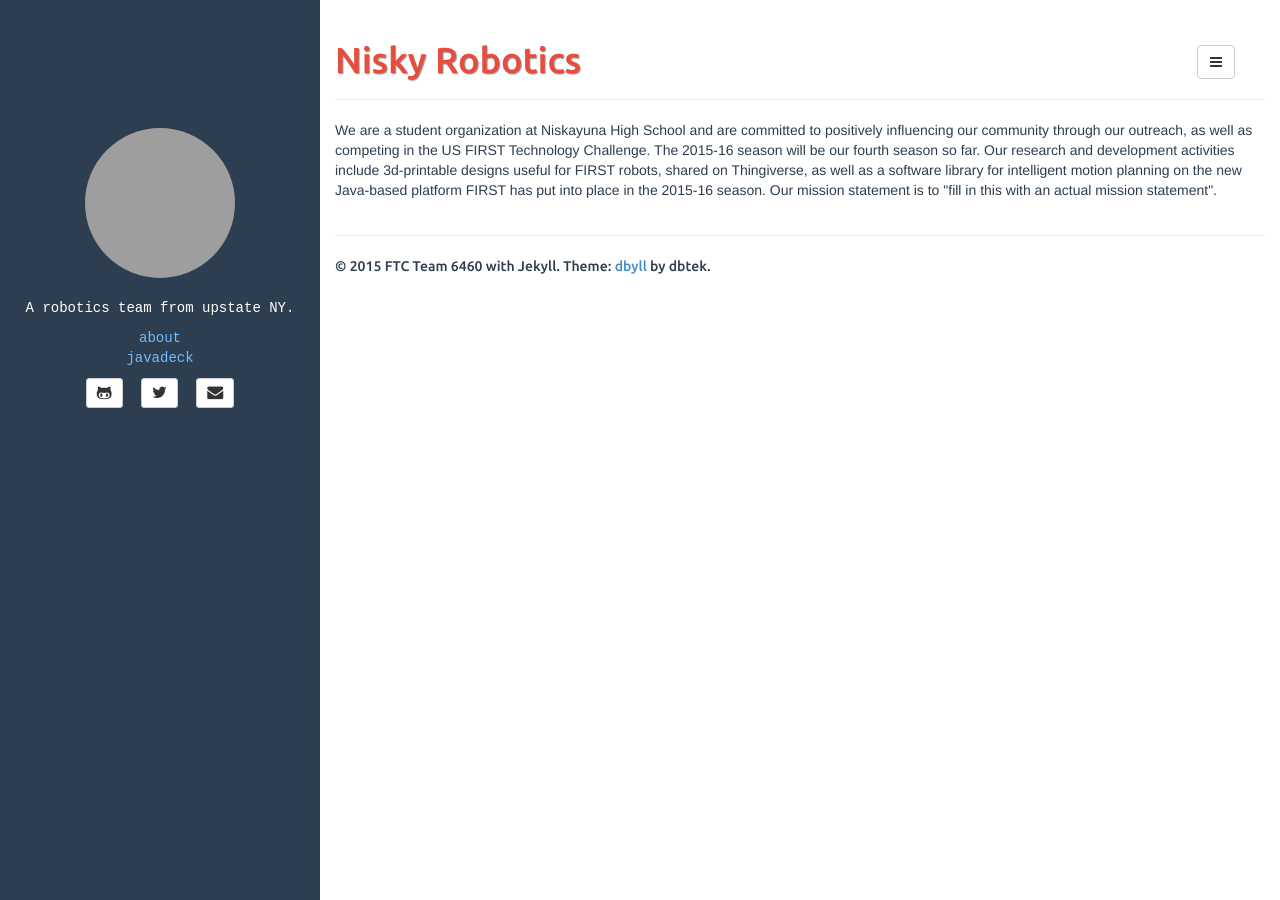
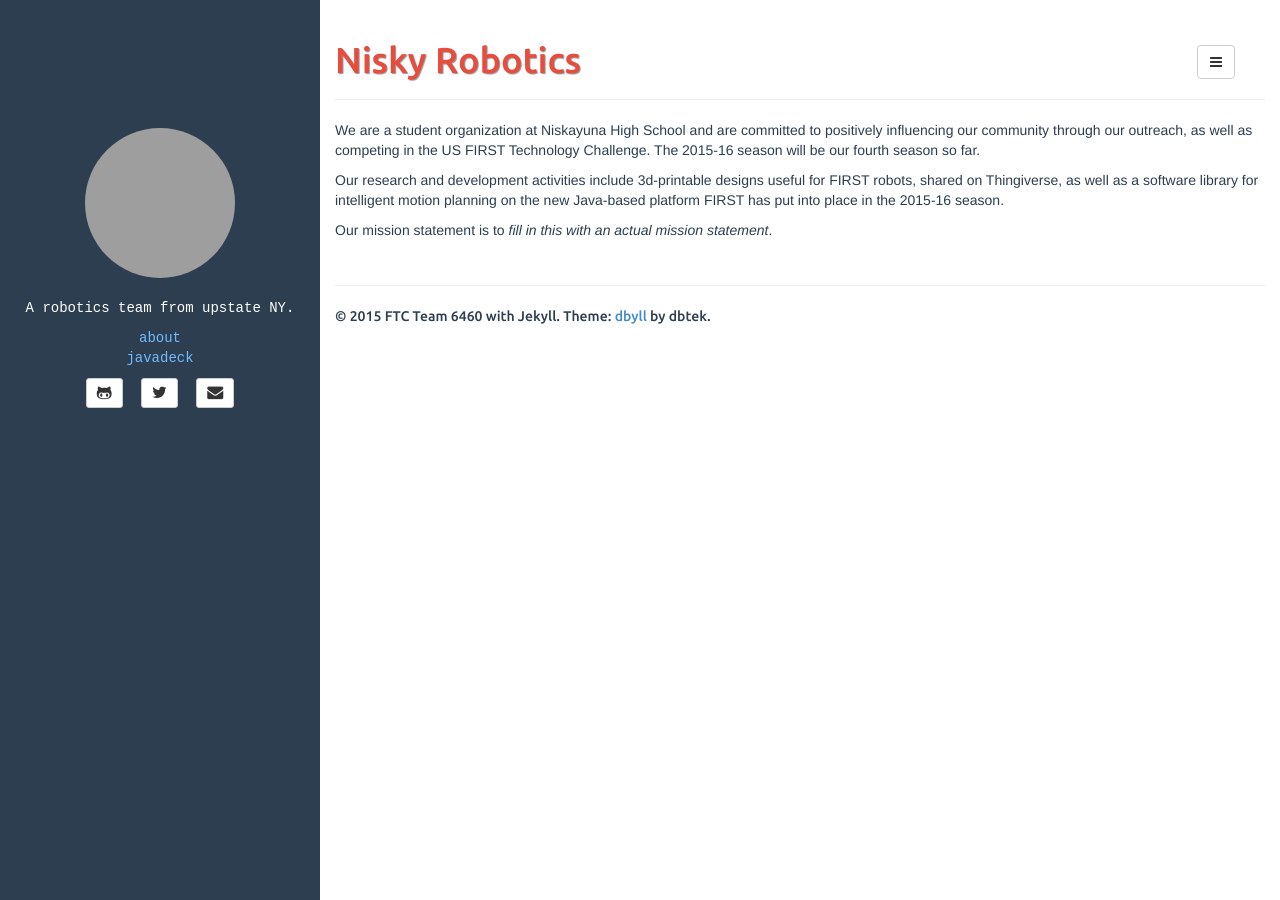
Before and after one commit to niskyRobotics/niskyRobotics.github.io, a Jekyll site: the page built from about.md, in a window 1280 px wide. Built offline with Jekyll 4.4.1, drawn with Linux system fonts in a browser that asks for light colours; grey boxes are pictures that could not be loaded.

```diff
--- a/about.html
+++ b/about.md
@@ -11,4 +11,4 @@ Our research and development activities include 3d-printable designs useful for
 on Thingiverse, as well as a software library for intelligent motion planning on the new Java-based
 platform FIRST has put into place in the 2015-16 season.
 
-Our mission statement is to "fill in this with an actual mission statement".
+Our mission statement is to *fill in this with an actual mission statement*.
```
